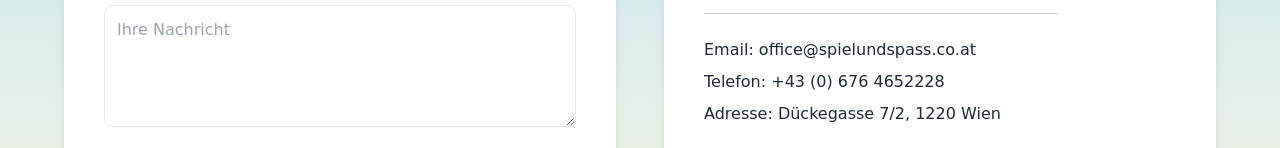
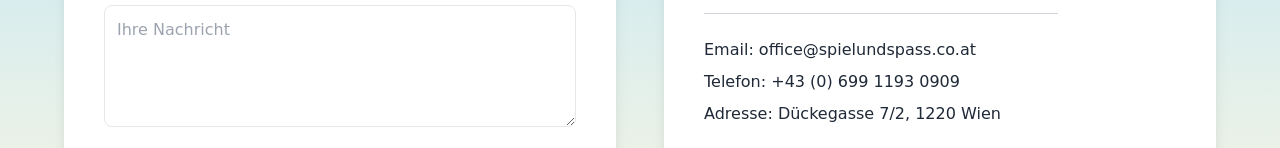
Before and after one commit to Denzerson1/spielundspassv3, a React (Create React App) app: page /kontakt in a window 1280 px wide. Shown: the part 471-619 px from the top of the page. Built offline with nearby package versions, Linux system fonts and the light colour scheme.

Commit message:
Update Contact.js
changed number contact form

```diff
--- a/src/pages/Contact.js
+++ b/src/pages/Contact.js
@@ -75,7 +75,7 @@ export default function ContactPage() {
           <img src={logo} alt="Logo" className="mx-auto md:mx-0 w-40 mb-4" />
           <div className="h-[1px] w-3/4 mx-auto md:mx-0 bg-gray-300 my-6" />
           <p className="text-gray-800 font-medium mb-2">Email: office@spielundspass.co.at</p>
-          <p className="text-gray-800 font-medium mb-2">Telefon: +43 (0) 676 4652228</p>
+          <p className="text-gray-800 font-medium mb-2">Telefon: +43 (0) 699 1193 0909</p>
           <p className="text-gray-800 font-medium">Adresse: Dückegasse 7/2, 1220 Wien</p>
         </div>
       </div>
```
